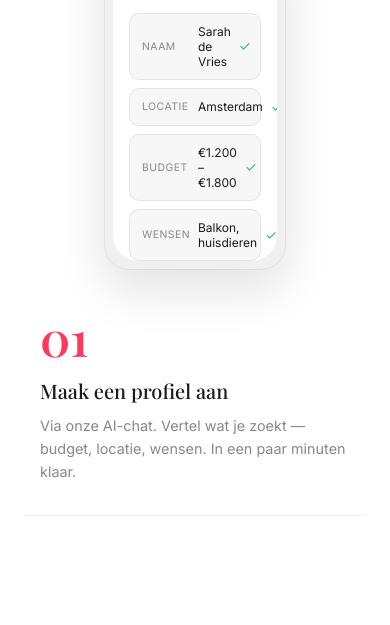
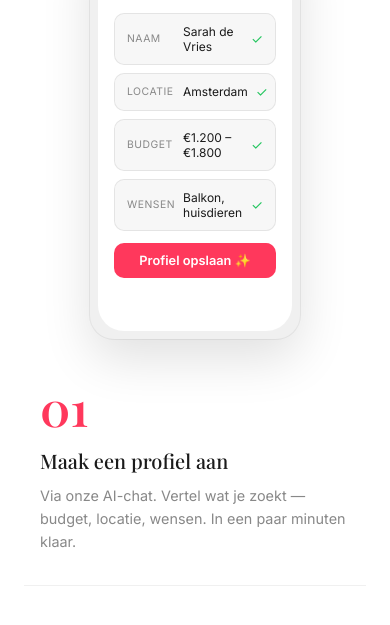
Before and after one commit to NestdAI/nestd-landing, a plain HTML site: page index.html in a window 390 px wide. Shown: the part 6435-7060 px from the top of the page. Drawn offline with nearby package versions, Linux system fonts and the light colour scheme; a web font is replaced by a local one.

Commit message:
mobile: vergroot telefoon naar 210×410px, tekst verder naar beneden (top: 470px)

```diff
--- a/styles.css
+++ b/styles.css
@@ -1039,13 +1039,13 @@ body.light .notif-bubble-text { color: #1a1a1a; }
   }
   .steps-text-sticky {
     position: sticky;
-    top: 384px; /* header hidden on mobile: 12px top + 12px padding + 340px phone + 20px gap */
-    height: 180px; /* fixed height for text area */
+    top: 470px; /* 12px top + 12px padding + 410px phone + 36px gap */
+    height: 160px; /* fixed height for text area */
     min-height: auto;
   }
   .phone-mockup {
-    width: 180px;
-    height: 340px;
+    width: 210px;
+    height: 410px;
     border-radius: 24px;
     padding: 8px;
   }
```
